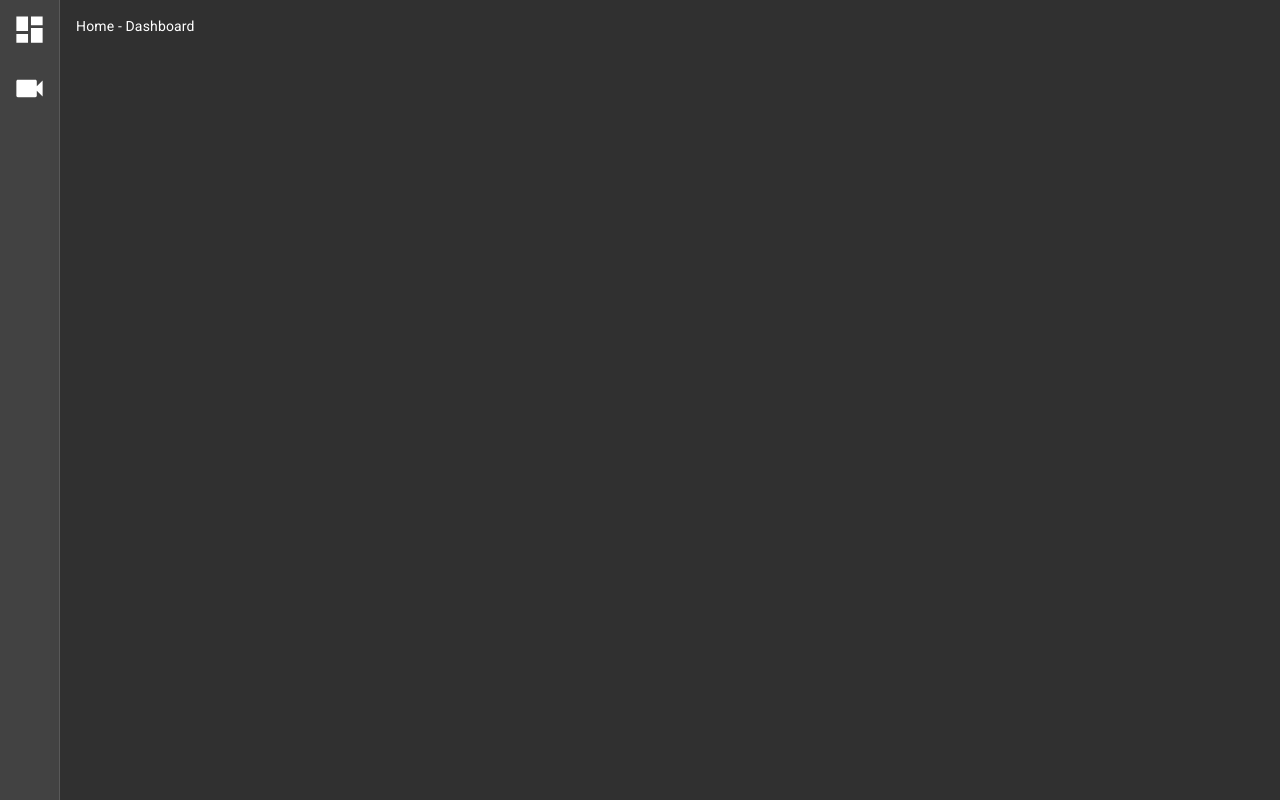
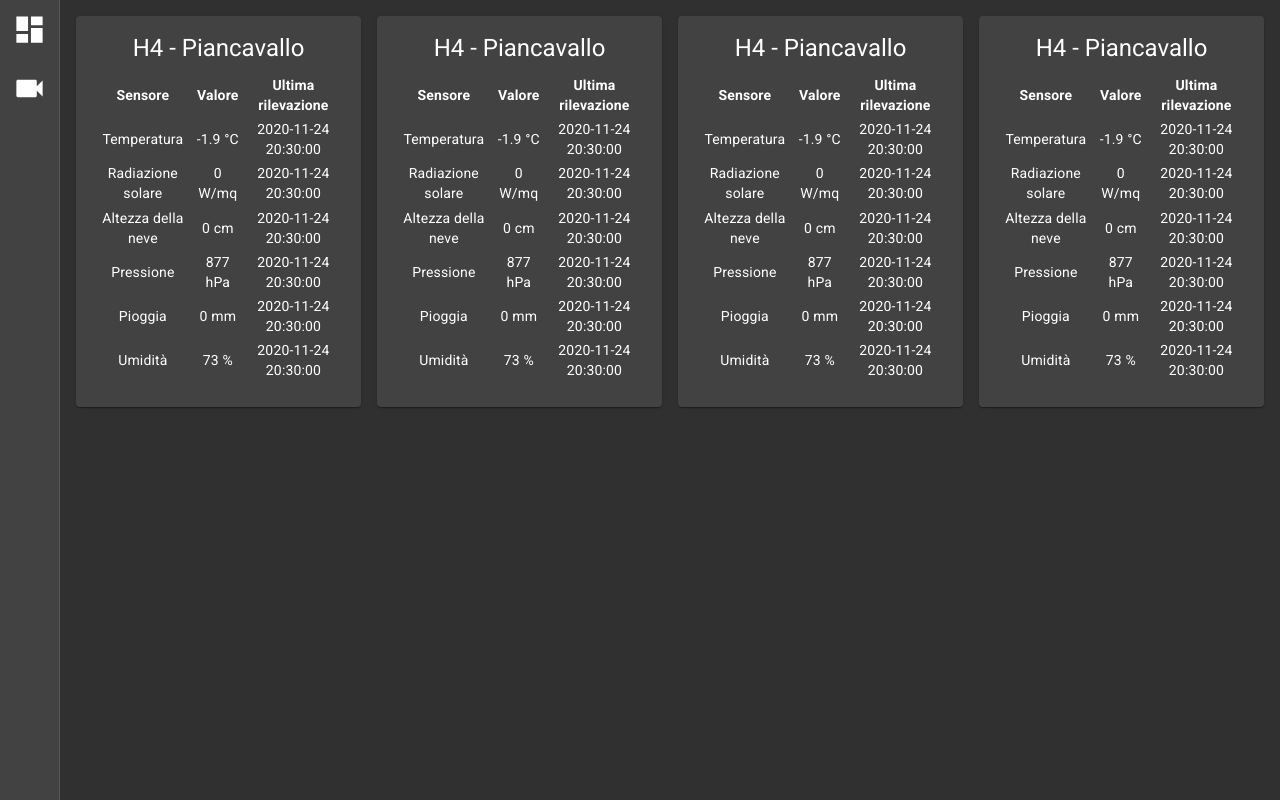
Before and after one commit to danykina/pianca-dashboard, a React (Create React App) app: page /dashboard in a window 1280 px wide. Built offline with nearby package versions, Linux system fonts and the light colour scheme.

Commit message:
chore: raw detectionsTable

```diff
--- /dev/null
+++ b/src/components/tables/DetectionsTable/DetectionsTable.tsx
@@ -0,0 +1,46 @@
+import React, { FunctionComponent } from 'react';
+
+import { makeStyles } from '@material-ui/core';
+
+import { DetectionsTableProps } from './DetectionsTable.model';
+
+const useStyles = makeStyles(theme => ({
+  table: {
+    width: '100%',
+    '& > *': {
+      textAlign: 'center',
+    },
+  },
+}));
+
+const DetectionsTable: FunctionComponent<DetectionsTableProps> = ({
+  value = [],
+}) => {
+  const classes = useStyles();
+
+  return (
+    <table className={classes.table}>
+      <thead>
+        <tr>
+          <th>Sensore</th>
+          <th>Valore</th>
+          <th>Ultima rilevazione</th>
+        </tr>
+      </thead>
+
+      <tbody>
+        {value.map(row => (
+          <tr>
+            <td>{row.tipo_sensore}</td>
+            <td>
+              {row.valore} {row.unita_misura}
+            </td>
+            <td>{row.max_date}</td>
+          </tr>
+        ))}
+      </tbody>
+    </table>
+  );
+};
+
+export default DetectionsTable;
--- a/src/containers/Dashboard/Dashboard.tsx
+++ b/src/containers/Dashboard/Dashboard.tsx
@@ -1,9 +1,66 @@
 import React, { FunctionComponent } from 'react';
 
+import { Card, CardContent, Grid, Typography } from '@material-ui/core';
+
 import BaseLayout from '../../components/layouts/BaseLayout/BaseLayout';
+import DetectionsTable from '../../components/tables/DetectionsTable/DetectionsTable';
+
+import controlUnitData from '../../mocks/control-unit-data.json';
 
 const Dashboard: FunctionComponent = () => {
-  return <BaseLayout>Home - Dashboard</BaseLayout>;
+  return (
+    <BaseLayout>
+      <Grid container spacing={2}>
+        <Grid item xs={12} sm={12} md={6} lg={3}>
+          <Card>
+            <CardContent>
+              <Typography variant="h5" align="center" gutterBottom>
+                H4 - Piancavallo
+              </Typography>
+
+              <DetectionsTable value={controlUnitData} />
+            </CardContent>
+          </Card>
+        </Grid>
+
+        <Grid item xs={12} sm={12} md={6} lg={3}>
+          <Card>
+            <CardContent>
+              <Typography variant="h5" align="center" gutterBottom>
+                H4 - Piancavallo
+              </Typography>
+
+              <DetectionsTable value={controlUnitData} />
+            </CardContent>
+          </Card>
+        </Grid>
+
+        <Grid item xs={12} sm={12} md={6} lg={3}>
+          <Card>
+            <CardContent>
+              <Typography variant="h5" align="center" gutterBottom>
+                H4 - Piancavallo
+              </Typography>
+
+              <DetectionsTable value={controlUnitData} />
+            </CardContent>
+          </Card>
+        </Grid>
+
+        <Grid item xs={12} sm={12} md={6} lg={3}>
+          <Card>
+            <CardContent>
+              <Typography variant="h5" align="center" gutterBottom>
+                H4 - Piancavallo
+              </Typography>
+
+              <DetectionsTable value={controlUnitData} />
+            </CardContent>
+          </Card>
+        </Grid>
+      </Grid>
+    </BaseLayout>
+  );
 };
 
 export default Dashboard;
--- /dev/null
+++ b/src/mocks/control-unit-data.json
@@ -0,0 +1,68 @@
+[
+  {
+    "id": "603765960",
+    "portale_stazione_id": "99",
+    "drupal_stazione_id": "37877",
+    "tipo_dato_id": "TEMPERATURE",
+    "max_date": "2020-11-24 20:30:00",
+    "valore": "-1.9",
+    "tipo_sensore": "Temperatura",
+    "unita_misura": "\u00b0C",
+    "titolo": "H4 - Piancavallo"
+  },
+  {
+    "id": "603764550",
+    "portale_stazione_id": "99",
+    "drupal_stazione_id": "37877",
+    "tipo_dato_id": "SOLAR_RADIATION",
+    "max_date": "2020-11-24 20:30:00",
+    "valore": "0",
+    "tipo_sensore": "Radiazione solare",
+    "unita_misura": "W/mq",
+    "titolo": "H4 - Piancavallo"
+  },
+  {
+    "id": "603763629",
+    "portale_stazione_id": "99",
+    "drupal_stazione_id": "37877",
+    "tipo_dato_id": "SNOW_HEIGHT",
+    "max_date": "2020-11-24 20:30:00",
+    "valore": "0",
+    "tipo_sensore": "Altezza della neve",
+    "unita_misura": "cm",
+    "titolo": "H4 - Piancavallo"
+  },
+  {
+    "id": "603763365",
+    "portale_stazione_id": "99",
+    "drupal_stazione_id": "37877",
+    "tipo_dato_id": "PRESSURE",
+    "max_date": "2020-11-24 20:30:00",
+    "valore": "877",
+    "tipo_sensore": "Pressione",
+    "unita_misura": "hPa",
+    "titolo": "H4 - Piancavallo"
+  },
+  {
+    "id": "603762438",
+    "portale_stazione_id": "99",
+    "drupal_stazione_id": "37877",
+    "tipo_dato_id": "PRECIPITATION",
+    "max_date": "2020-11-24 20:30:00",
+    "valore": "0",
+    "tipo_sensore": "Pioggia",
+    "unita_misura": "mm",
+    "titolo": "H4 - Piancavallo"
+  },
+  {
+    "id": "603760802",
+    "portale_stazione_id": "99",
+    "drupal_stazione_id": "37877",
+    "tipo_dato_id": "HUMIDITY",
+    "max_date": "2020-11-24 20:30:00",
+    "valore": "73",
+    "tipo_sensore": "Umidit\u00e0",
+    "unita_misura": "%",
+    "titolo": "H4 - Piancavallo"
+  }
+]
```
Also changed, not shown: src/components/tables/DetectionsTable/DetectionsTable.model.ts (added, +15 -0 lines), src/mocks/control-unit-list.json (added, +34 -0 lines).
